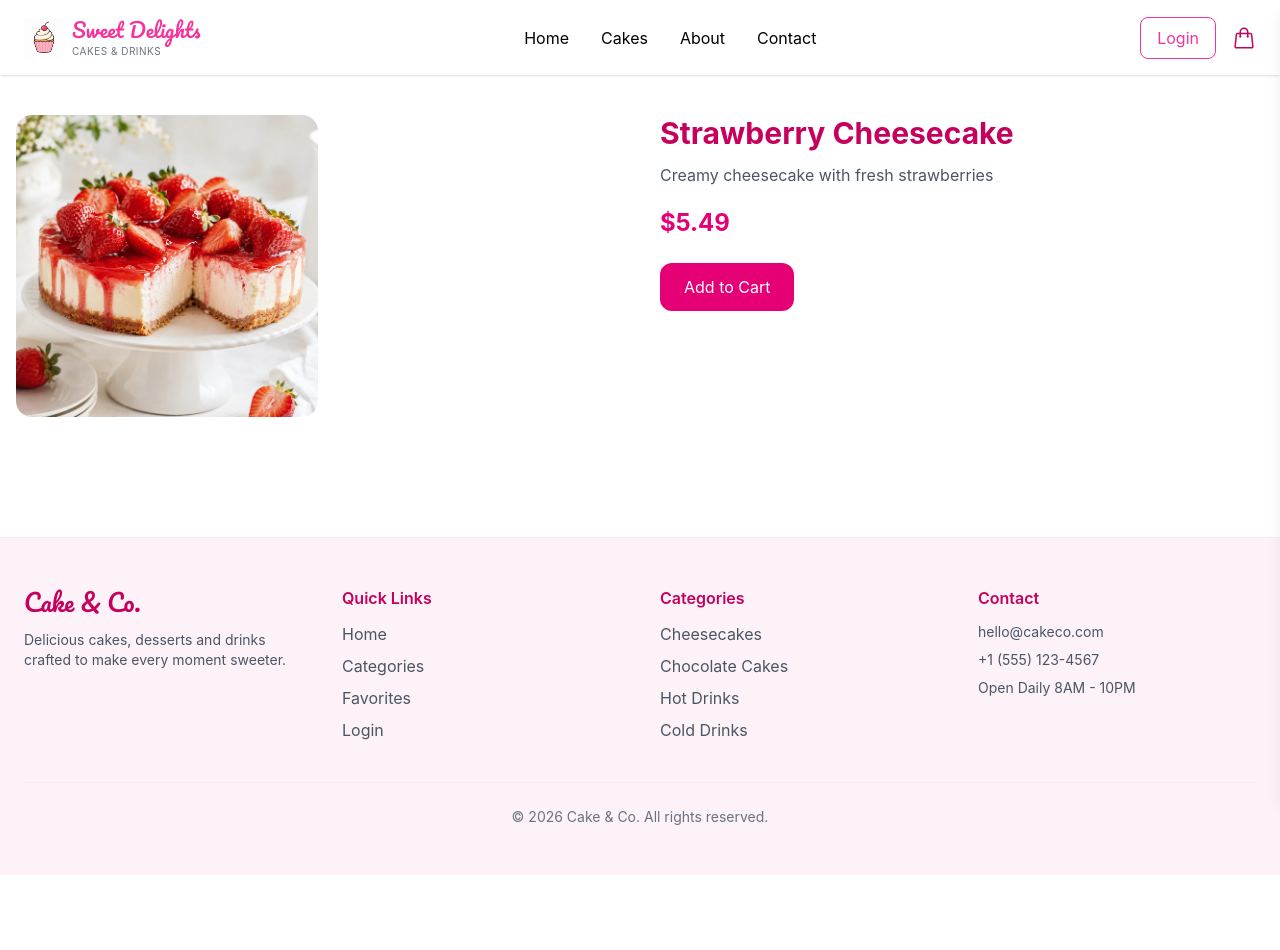
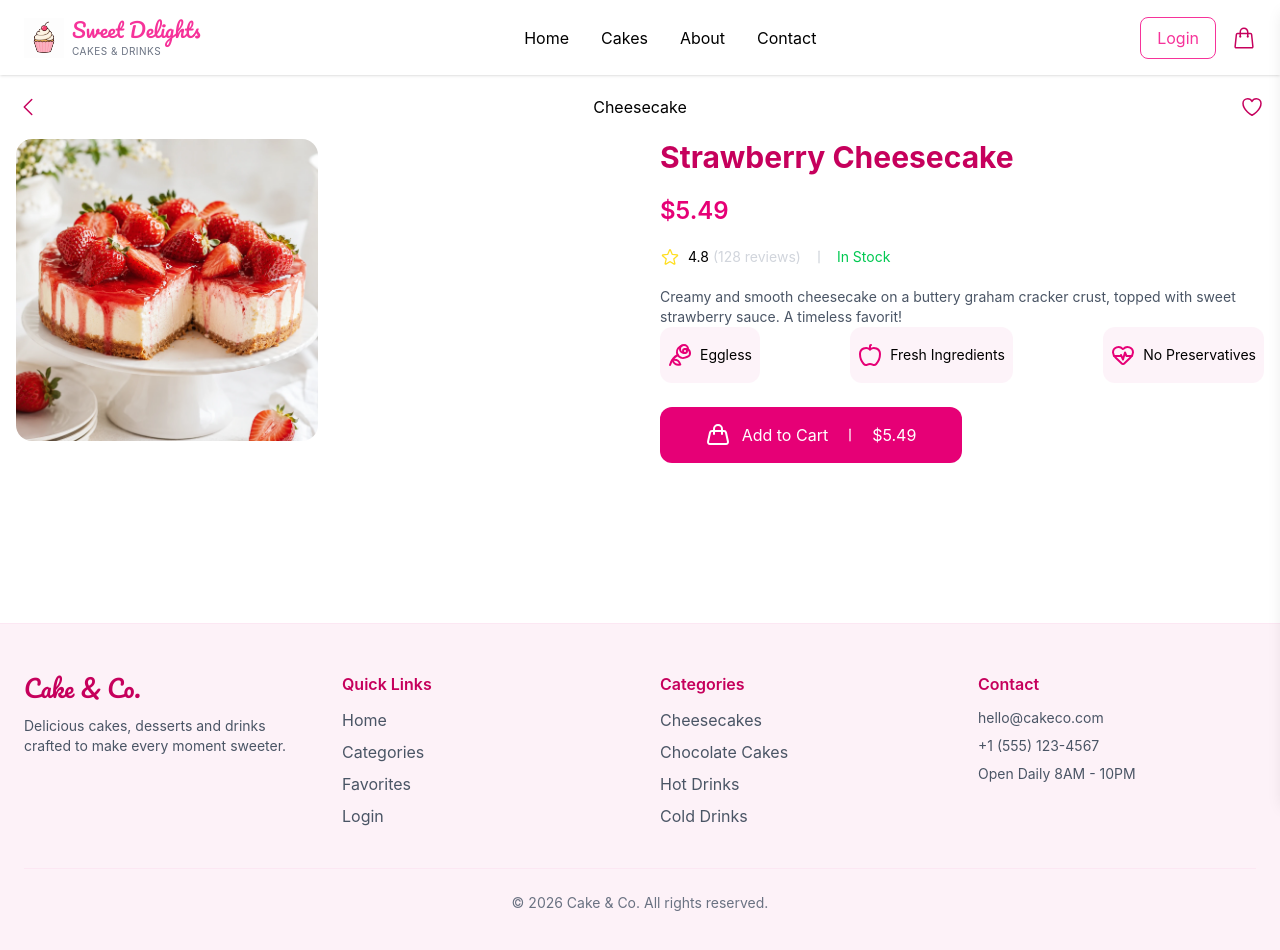
Before and after one commit to zahra-alvandi/cakeco, a React (Vite) app: page /product/1 in a window 1280 px wide. Shown: the top 950 px of the page. Before the commit the page ends 875 px from the top, so only its background shows below. Built offline with nearby package versions, Linux system fonts and the light colour scheme.

Commit message:
productPage style changed

```diff
--- a/src/Pages/ProductPage.jsx
+++ b/src/Pages/ProductPage.jsx
@@ -1,4 +1,10 @@
 import { useParams } from "react-router-dom";
+import {
+  ChevronLeftIcon,
+  HeartIcon,
+  StarIcon,
+  MinusIcon,
+} from "@heroicons/react/24/outline";
 
 export default function ProductPage() {
   const { id } = useParams();
@@ -9,7 +15,7 @@ export default function ProductPage() {
       title: "Strawberry Cheesecake",
       price: "$5.49",
       img: "/images/cheesecake.webp",
-      desc: "Creamy cheesecake with fresh strawberries",
+      desc: "Creamy and smooth cheesecake on a buttery graham cracker crust, topped with sweet strawberry sauce. A timeless favorit!",
     },
     {
       id: 2,
@@ -25,7 +31,68 @@ export default function ProductPage() {
   if (!product) return <div>Product not found</div>;
 
   return (
-    <div className="container mx-auto px-4 py-10">
+    <div className="container mx-auto px-4 pb-20">
+      {/* icons */}
+      <svg className="hidden">
+        <symbol
+          id="RoseIcon"
+          xmlns="http://www.w3.org/2000/svg"
+          width="24"
+          height="24"
+          viewBox="0 0 24 24"
+          fill="none"
+          stroke="currentColor"
+          stroke-width="2"
+          stroke-linecap="round"
+          stroke-linejoin="round"
+          class="lucide lucide-rose-icon lucide-rose"
+        >
+          <path d="M17 10h-1a4 4 0 1 1 4-4v.534" />
+          <path d="M17 6h1a4 4 0 0 1 1.42 7.74l-2.29.87a6 6 0 0 1-5.339-10.68l2.069-1.31" />
+          <path d="M4.5 17c2.8-.5 4.4 0 5.5.8s1.8 2.2 2.3 3.7c-2 .4-3.5.4-4.8-.3-1.2-.6-2.3-1.9-3-4.2" />
+          <path d="M9.77 12C4 15 2 22 2 22" />
+          <circle cx="17" cy="8" r="2" />
+        </symbol>
+        <symbol
+          id="apple"
+          xmlns="http://www.w3.org/2000/svg"
+          width="24"
+          height="24"
+          viewBox="0 0 24 24"
+          fill="none"
+          stroke="currentColor"
+          stroke-width="2"
+          stroke-linecap="round"
+          stroke-linejoin="round"
+          class="lucide lucide-apple-icon lucide-apple"
+        >
+          <path d="M12 6.528V3a1 1 0 0 1 1-1h0" />
+          <path d="M18.237 21A15 15 0 0 0 22 11a6 6 0 0 0-10-4.472A6 6 0 0 0 2 11a15.1 15.1 0 0 0 3.763 10 3 3 0 0 0 3.648.648 5.5 5.5 0 0 1 5.178 0A3 3 0 0 0 18.237 21" />
+        </symbol>
+        <symbol
+          id="heart-pulse"
+          xmlns="http://www.w3.org/2000/svg"
+          width="24"
+          height="24"
+          viewBox="0 0 24 24"
+          fill="none"
+          stroke="currentColor"
+          stroke-width="2"
+          stroke-linecap="round"
+          stroke-linejoin="round"
+          class="lucide lucide-heart-pulse-icon lucide-heart-pulse"
+        >
+          <path d="M2 9.5a5.5 5.5 0 0 1 9.591-3.676.56.56 0 0 0 .818 0A5.49 5.49 0 0 1 22 9.5c0 2.29-1.5 4-3 5.5l-5.492 5.313a2 2 0 0 1-3 .019L5 15c-1.5-1.5-3-3.2-3-5.5" />
+          <path d="M3.22 13H9.5l.5-1 2 4.5 2-7 1.5 3.5h5.27" />
+        </symbol>
+        <symbol id="bag" xmlns="http://www.w3.org/2000/svg" width="24" height="24" viewBox="0 0 24 24" fill="none" stroke="currentColor" stroke-width="2" stroke-linecap="round" stroke-linejoin="round" class="lucide lucide-handbag-icon lucide-handbag"><path d="M2.048 18.566A2 2 0 0 0 4 21h16a2 2 0 0 0 1.952-2.434l-2-9A2 2 0 0 0 18 8H6a2 2 0 0 0-1.952 1.566z"/><path d="M8 11V6a4 4 0 0 1 8 0v5"/></symbol>
+      </svg>
+      <div className="flex items-center justify-between py-5">
+        {/* title and back icon */}
+        <ChevronLeftIcon className="w-6 h-6 text-pink-700"></ChevronLeftIcon>
+        <span>Cheesecake</span>
+        <HeartIcon className="w-6 h-6 text-pink-700"></HeartIcon>
+      </div>
       <div className="grid md:grid-cols-2 gap-10">
         {/* Image */}
         <img
@@ -35,28 +102,67 @@ export default function ProductPage() {
 
         {/* Info */}
         <div>
-          <h1 className="text-3xl font-bold text-pink-700">{product.title}</h1>
-
-          <p className="text-gray-600 mt-3">{product.desc}</p>
-
-          <p className="text-2xl font-bold text-pink-600 mt-5">
+          <h1 className="text-2xl md:text-3xl font-bold text-pink-700">
+            {product.title}
+          </h1>
+          <p className="text-xl md:text-2xl font-semibold text-pink-600 mt-5">
             {product.price}
           </p>
+          <div className="flex items-center gap-2 my-5">
+            {/* point */}
+            <StarIcon className="w-5 h-5 text-yellow-300"></StarIcon>
+            <p className="text-sm">
+              4.8 <span className="text-gray-300">(128 reviews)</span>
+            </p>
+            <MinusIcon className="transform rotate-90 w-5 h-5 text-gray-300"></MinusIcon>
+            <span className="text-green-500 text-sm">In Stock</span>
+          </div>
+          <p className="text-gray-600 mt-3 text-sm">{product.desc}</p>
+
+          {/* about cake */}
+          <div className="flex items-center justify-between">
+            <div className="flex items-center justify-between gap-2 bg-pink-100/50 rounded-xl px-2 py-4">
+              <svg className="w-6 h-6 text-pink-600">
+                <use href="#RoseIcon"></use>
+              </svg>
+              <span className="text-sm">Eggless</span>
+            </div>
+            <div className="flex items-center justify-between gap-2 bg-pink-100/50 rounded-xl px-2 py-4">
+              <svg className="w-6 h-6 text-pink-600">
+                <use href="#apple"></use>
+              </svg>
+              <span className="text-sm">Fresh Ingredients</span>
+            </div>
+            <div className="flex items-center justify-between gap-2 bg-pink-100/50 rounded-xl px-2 py-4">
+              <svg className="w-6 h-6 text-pink-600">
+                <use href="#heart-pulse"></use>
+              </svg>
+              <span className="text-sm">No Preservatives</span>
+            </div>
+          </div>
+
+          {/* Quantity */}
 
           {/* Add to cart */}
           <button
             className="
+            flex items-center justify-center gap-3 w-full md:w-[50%]
             mt-6
             bg-pink-600
             text-white
             px-6
-            py-3
+            py-4
             rounded-xl
             hover:bg-pink-700
             transition
           "
           >
+            <svg className="w-6 h-6">
+              <use href="#bag"></use>
+            </svg>
             Add to Cart
+            <MinusIcon className="w-5 h-5 rotate-90 text-white"></MinusIcon>
+            <p>{product.price}</p>
           </button>
         </div>
       </div>
```
